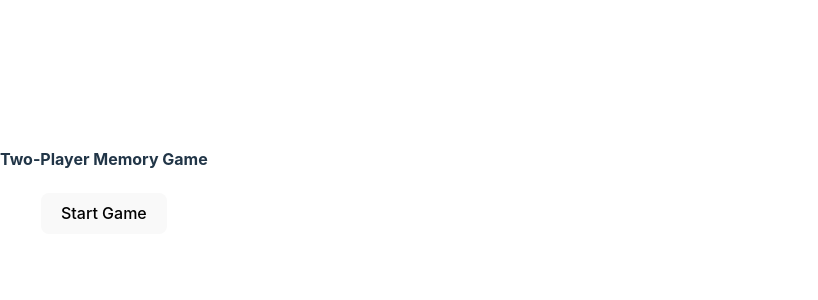
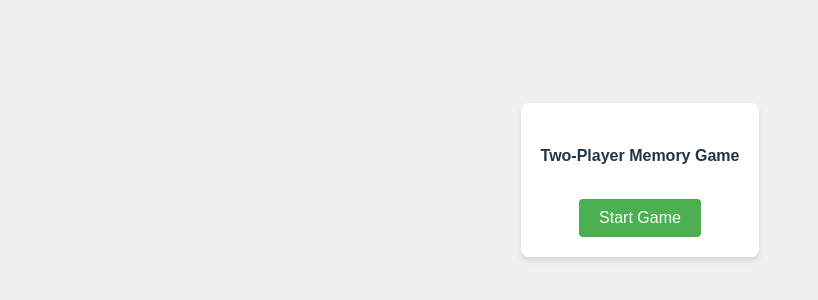
Before and after one commit to Mallepellyvaishnavi/Memory, a React (Vite) app: page / in a window 1280 px wide. Shown: the part 220-520 px from the top of the page, without its empty margins (0-818 px from the left). Built offline with nearby package versions, Linux system fonts and the light colour scheme.

Commit message:
second changes

```diff
--- a/src/App.css
+++ b/src/App.css
@@ -1,48 +1,104 @@
-.App {
-  text-align: center;
-}
-
-.board {
-  display: grid;
-  grid-template-columns: repeat(5, 100px);
-  gap: 10px;
-  justify-content: center;
-  margin: 20px auto;
-}
-
-.card {
-  width: 100px;
-  height: 100px;
+body {
+  font-family: Arial, sans-serif;
+  margin: 0;
+  padding: 0;
   display: flex;
   justify-content: center;
   align-items: center;
+  height: 100vh;
   background-color: #f0f0f0;
-  border: 1px solid #ccc;
-  cursor: pointer;
-  font-size: 24px;
-  font-weight: bold;
 }
 
-.card.flipped {
-  background-color:violet;
+.App {
+  text-align: center;
+  width: 100%;
+  max-width: 600px;
+  background: white;
+  border-radius: 8px;
+  box-shadow: 0 4px 6px rgba(0, 0, 0, 0.1);
+  padding: 20px;
+  box-sizing: border-box;
+}
+
+.start-screen, .game-over {
+  display: flex;
+  flex-direction: column;
+  justify-content: center;
+  align-items: center;
+  height: 100%;
+}
+
+button {
+  background-color: #4caf50;
   color: white;
-  cursor: default;
+  border: none;
+  padding: 10px 20px;
+  border-radius: 4px;
+  font-size: 16px;
+  cursor: pointer;
+  margin-top: 10px;
+}
+
+button:hover {
+  background-color: #45a049;
 }
 
 .scores {
   display: flex;
   justify-content: space-around;
-  margin: 20px;
+  margin-bottom: 20px;
 }
 
-.timer {
-  margin: 20px;
-  font-size: 20px;
-  font-weight: bold;
-  color: #ff5722;
+.board {
+  display: grid;
+  grid-template-columns: repeat(5, 1fr); /* 5 cards per row */
+  gap: 10px; /* Spacing between cards */
+  margin-bottom: 20px;
+  justify-content: center; /* Center cards horizontally */
 }
+
+
+.card {
+  width: 80px; /* Fixed width */
+  height: 80px; /* Fixed height, making it square */
+  display: flex;
+  justify-content: center;
+  align-items: center;
+  background: #007bff;
+  color: white;
+  border-radius: 4px;
+  cursor: pointer;
+  font-size: 24px;
+  box-shadow: 0 4px 6px rgba(0, 0, 0, 0.1);
+  transition: transform 0.2s ease, background-color 0.2s ease;
+}
+
+
+.card.flipped {
+  background: #4caf50; /* Matched cards are green */
+}
+
+
+.card:hover {
+  transform: scale(1.05); /* Slightly enlarge on hover */
+  background: #0056b3; /* Change color on hover */
+}
+
+@media (max-width: 768px) {
+  .board {
+    grid-template-columns: repeat(3, 1fr); /* Adjust grid for smaller screens */
+    gap: 8px; /* Reduce spacing */
+  }
+
+  .card {
+    width: 60px;
+    height: 60px;
+    font-size: 18px; /* Smaller font size for smaller cards */
+  }
+}
+
 .timeout-message {
   color: red;
-  font-size: 18px;
+  font-weight: bold;
   margin-top: 10px;
 }
```
